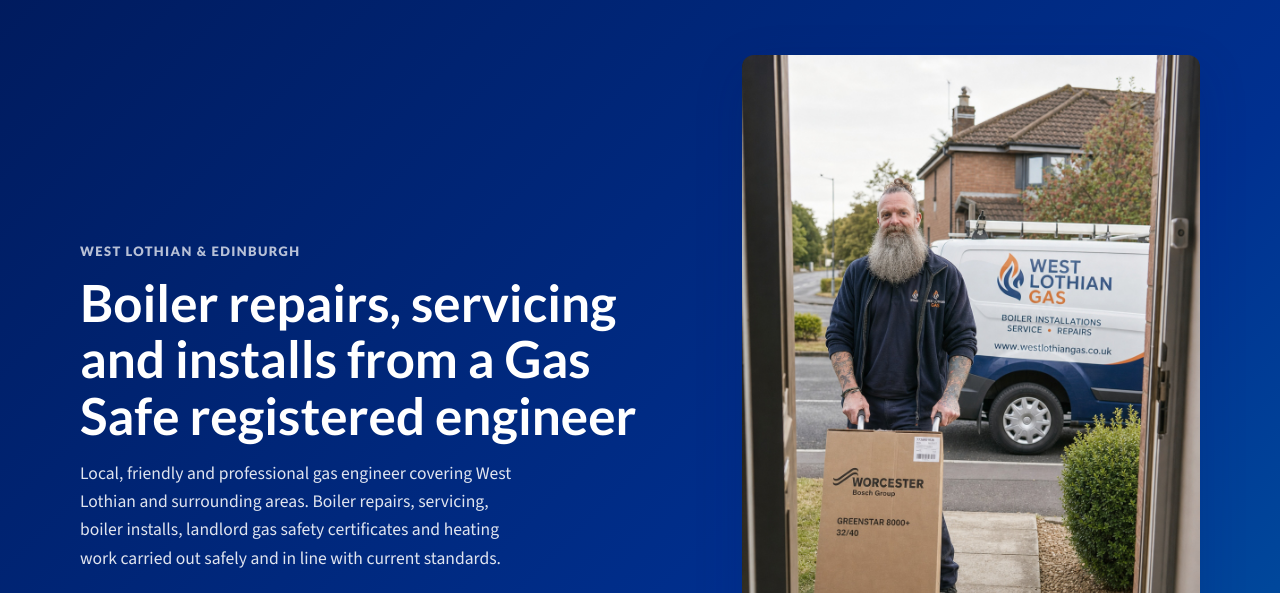
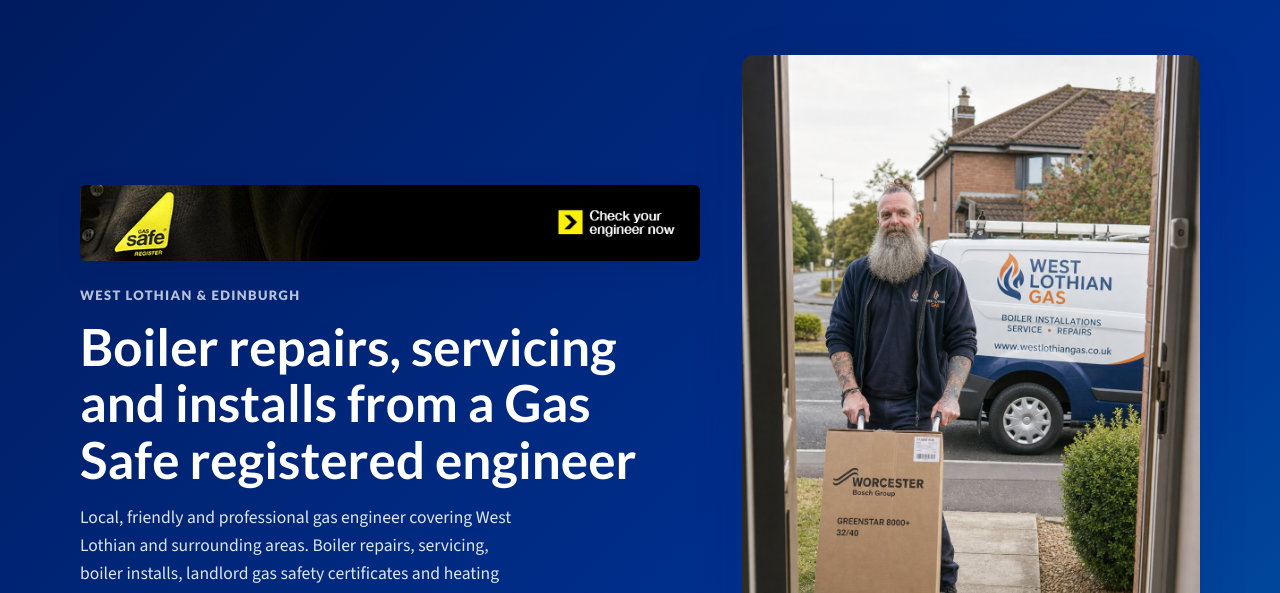
Before and after one commit to broxburnboilers-max/westlothiangas-website, a plain HTML site: page index.html in a window 1280 px wide. Shown: the part 152-745 px from the top of the page. Drawn offline with nearby package versions, Linux system fonts and the light colour scheme.

Commit message:
Add Gas Safe leaderboard banner to hero section

```diff
--- a/index.html
+++ b/index.html
@@ -43,6 +43,7 @@
     <section class="hero">
       <div class="hero__inner">
         <div class="hero__content">
+          <img src="assets/gas-safe-banner.jpg" alt="Gas Safe Register – Check your engineer now" class="hero__banner" />
           <p class="hero__eyebrow">West Lothian & Edinburgh</p>
           <h1 class="hero__title">Boiler repairs, servicing and installs from a Gas Safe registered engineer</h1>
           <p class="hero__sub">
--- a/styles.css
+++ b/styles.css
@@ -180,6 +180,16 @@
   font-weight: 800;
   font-size: 13px;
   font-family: var(--font-display);
+}
+
+.hero__banner {
+  width: 100%;
+  max-width: 728px;
+  height: auto;
+  display: block;
+  border-radius: var(--radius-sm);
+  margin-bottom: 24px;
+  box-shadow: var(--shadow-md);
 }
 
 .hero__eyebrow {
```
Also changed, not shown: assets/gas-safe-banner.jpg (added).
